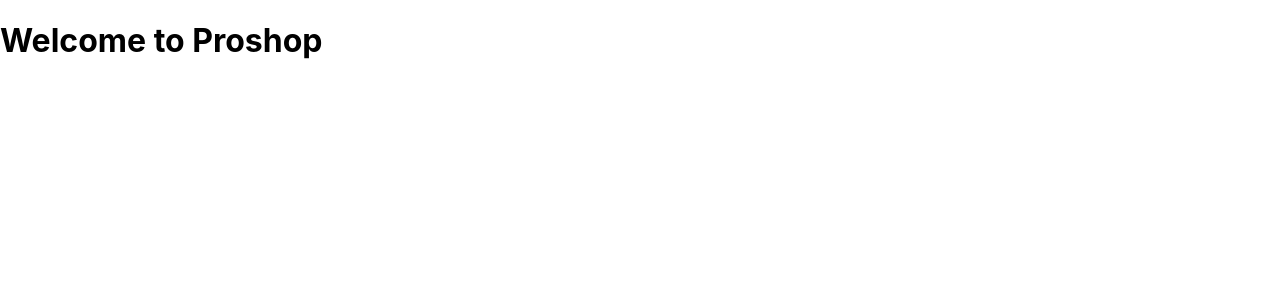
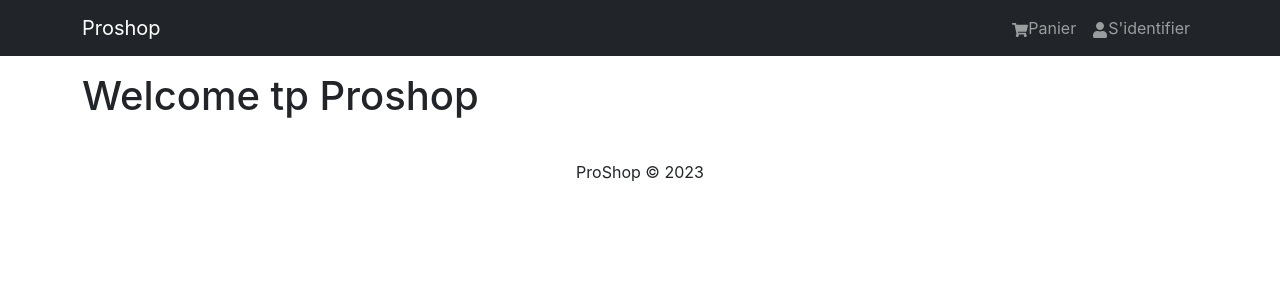
Before and after one commit to Ramuo/proshop-v2, a React (Create React App) app in the folder frontend/: page / in a window 1280 px wide. Shown: the top 300 px of the page. Built offline with nearby package versions, Linux system fonts and the light colour scheme.

Commit message:
header & footer

```diff
--- a/frontend/package.json
+++ b/frontend/package.json
@@ -6,8 +6,11 @@
     "@testing-library/jest-dom": "^5.16.5",
     "@testing-library/react": "^13.4.0",
     "@testing-library/user-event": "^13.5.0",
+    "bootstrap": "^5.2.3",
     "react": "^18.2.0",
+    "react-bootstrap": "^2.7.4",
     "react-dom": "^18.2.0",
+    "react-icons": "^4.8.0",
     "react-scripts": "5.0.1",
     "web-vitals": "^2.1.4"
   },
--- a/frontend/src/App.js
+++ b/frontend/src/App.js
@@ -1,8 +1,18 @@
-import React from 'react'
+import {Container} from 'react-bootstrap';
+import Header from "./components/Header";
+import Footer from './components/Footer';
 
-const App = () => {
+function App() {
   return (
-    <h1>Welcome to Proshop</h1>
+    <>
+      <Header/>
+      <main className='py-3'>
+        <Container>
+          <h1> Welcome tp Proshop</h1>
+        </Container>
+      </main>
+      <Footer/>
+    </>
   )
 }
 
--- /dev/null
+++ b/frontend/src/components/Footer.jsx
@@ -0,0 +1,19 @@
+import {Container, Row, Col} from 'react-bootstrap'
+
+const Footer = () => {
+    const currentYear = new Date().getFullYear();
+
+    return (
+    <footer>
+        <Container>
+            <Row>
+                <Col className='text-center py-3'>
+                    <p>ProShop &copy; {currentYear}</p>
+                </Col>
+            </Row>
+        </Container>
+    </footer>
+    )
+}
+
+export default Footer
--- /dev/null
+++ b/frontend/src/components/Header.jsx
@@ -0,0 +1,24 @@
+import { Navbar, Nav, Container } from 'react-bootstrap';
+import { FaShoppingCart, FaUser } from 'react-icons/fa';
+
+
+function Header() {
+  return (
+    <header>
+        <Navbar bg='dark' variant='dark' expand='md' collapseOnSelect>
+            <Container>
+                <Navbar.Brand href='/'>Proshop</Navbar.Brand>
+                <Navbar.Toggle aria-controls='basic-navbar' />
+                <Navbar.Collapse id='basic-navbar-nav'>
+                    <Nav className="ms-auto">
+                        <Nav.Link href='/cart'><FaShoppingCart/>Panier</Nav.Link>
+                        <Nav.Link href='/login'><FaUser/>S'identifier</Nav.Link>
+                    </Nav>
+                </Navbar.Collapse>
+            </Container>
+        </Navbar>
+    </header>
+  )
+}
+
+export default Header
--- a/frontend/src/index.js
+++ b/frontend/src/index.js
@@ -1,5 +1,6 @@
 import React from 'react';
 import ReactDOM from 'react-dom/client';
+import 'bootstrap/dist/css/bootstrap.min.css';
 import './index.css';
 import App from './App';
 import reportWebVitals from './reportWebVitals';
@@ -11,7 +12,5 @@
   </React.StrictMode>
 );
 
-// If you want to start measuring performance in your app, pass a function
-// to log results (for example: reportWebVitals(console.log))
-// or send to an analytics endpoint. Learn more: https://bit.ly/CRA-vitals
+
 reportWebVitals();
```
Also changed, not shown: 1 other file (tests, documents, lock files or other folders).
